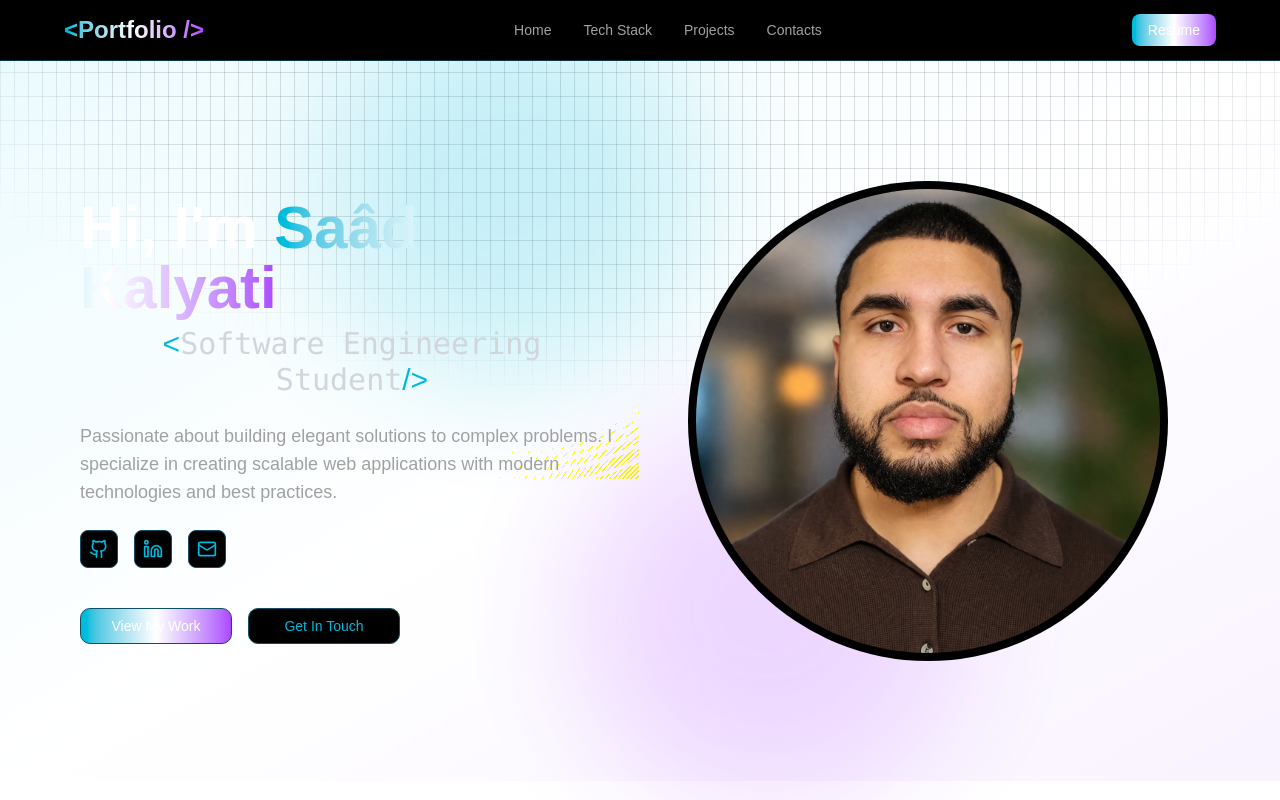
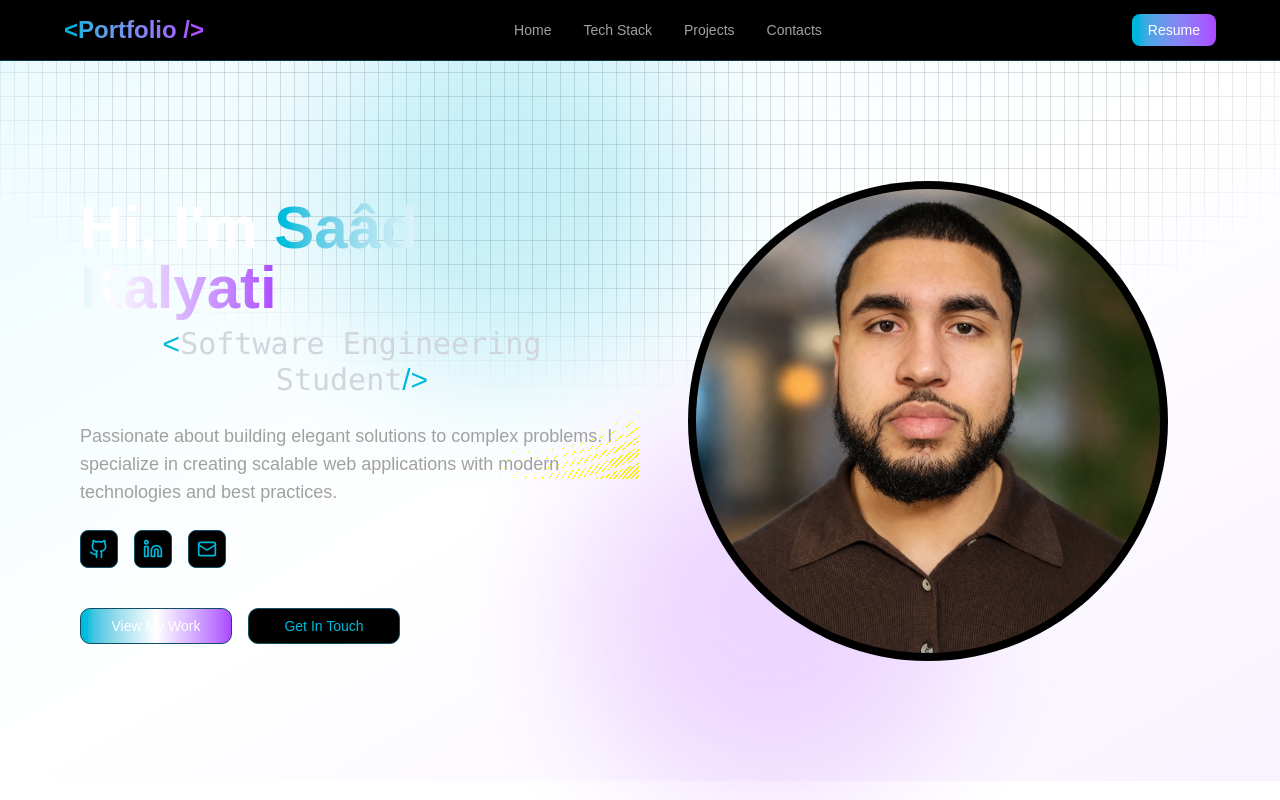
Before and after one commit to StarshipGhost/portfolio, a React (Vite) app: page / in a window 1280 px wide. Shown: the top 800 px of the page. Built offline with nearby package versions, Linux system fonts and the light colour scheme.

Commit message:
Remove white color in the center of linear gradients background

```diff
--- a/src/components/sections/Header.tsx
+++ b/src/components/sections/Header.tsx
@@ -13,7 +13,7 @@ const MobileHeader = ({open, closeMenu}: {open: boolean, closeMenu: () => void})
             <li className={clsx(itemClass)}onClick={closeMenu}><a>Tech Stack</a></li>
             <li className={clsx(itemClass)}onClick={closeMenu}><a>Projects</a></li>
             <li className={clsx(itemClass)}onClick={closeMenu}><a>Contacts</a></li>
-            <li className='text-white text-sm text-center font-medium bg-linear-to-r from-cyan-500 hover:from-cyan-600 via-background to-purple-500 hover:to-purple-600 rounded-md p-2 cursor-pointer' onClick={closeMenu}><a>Resume</a></li>
+            <li className='text-white text-sm text-center font-medium bg-linear-to-r from-cyan-500 hover:from-cyan-600 to-purple-500 hover:to-purple-600 rounded-md p-2 cursor-pointer' onClick={closeMenu}><a>Resume</a></li>
         </ul>
     )
 }
@@ -38,12 +38,12 @@ const Header = () => {
     return (
         <header className="sticky top-0 z-1">
             <div className="flex justify-between items-center bg-black lg:px-[5vw] px-4 py-2 border-b border-solid border-cyan-900/70">
-                <BracketWrapper color='' className="text-xl lg:text-2xl font-bold bg-linear-to-r from-cyan-500 via-background to-purple-500 text-transparent bg-clip-text cursor-auto">
+                <BracketWrapper color='' className="text-xl lg:text-2xl font-bold bg-linear-to-r from-cyan-500 to-purple-500 text-transparent bg-clip-text cursor-auto">
                     {`Portfolio `}
                 </BracketWrapper>
                 <DesktopHeader/>
                 <MenuIcon open={openMenu} toggleMenu={() => setOpenMenu((v) => !v)}/>
-                <button className={'hidden lg:block text-white text-sm font-medium bg-linear-to-r from-cyan-500 hover:from-cyan-600 via-background to-purple-500 hover:to-purple-600 px-4 py-1.5 rounded-md cursor-pointer'}>Resume</button>
+                <button className={'hidden lg:block text-white text-sm font-medium bg-linear-to-r from-cyan-500 hover:from-cyan-600 to-purple-500 hover:to-purple-600 px-4 py-1.5 rounded-md cursor-pointer'}>Resume</button>
             </div>
             <MobileHeader open={openMenu} closeMenu={closeMenu}/>
         </header>
```
